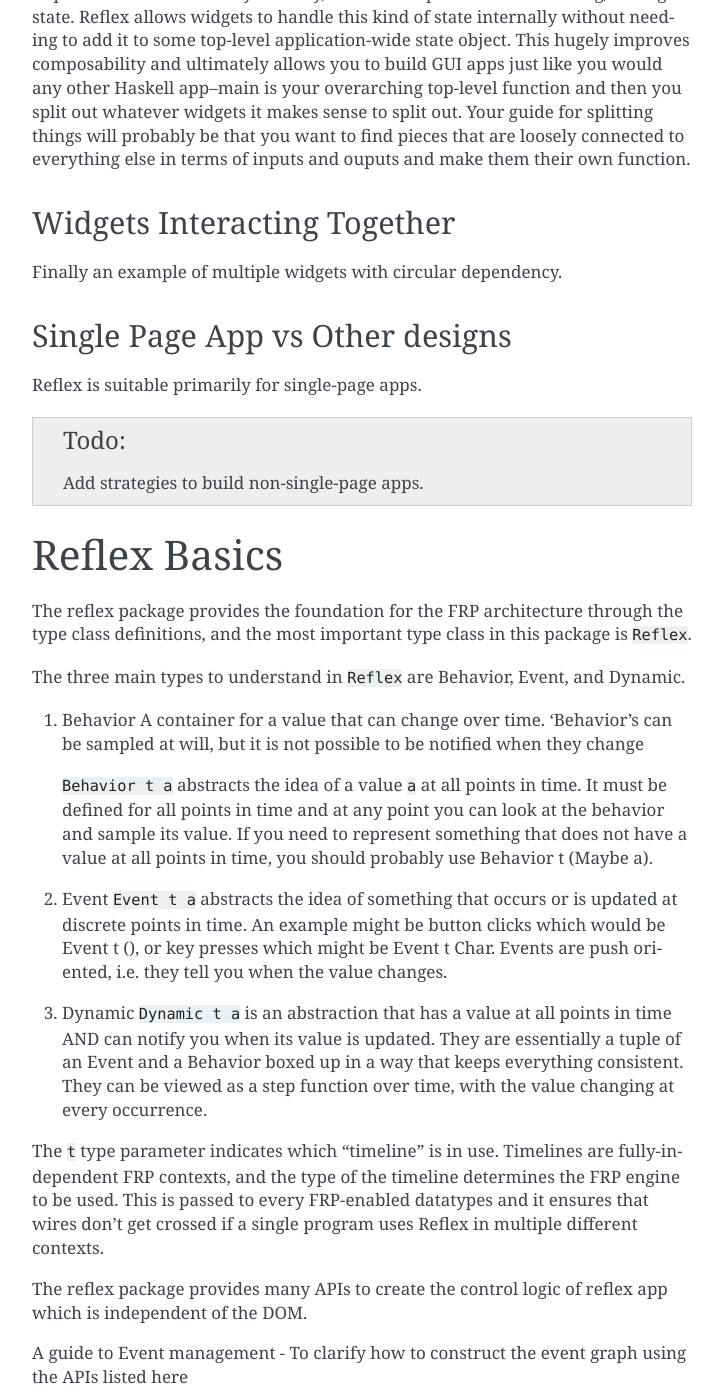
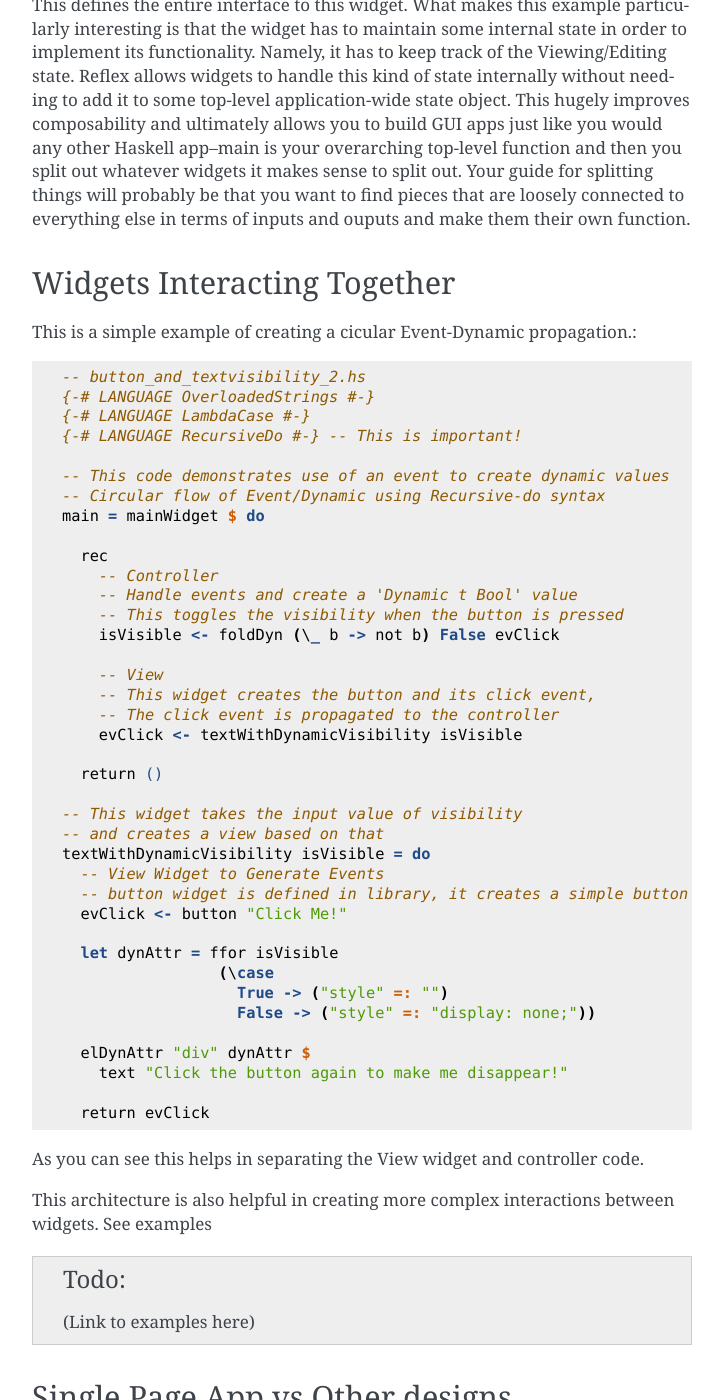
Before and after one commit to reflex-frp/reflex-platform, a Sphinx documentation site: the page built from reflex-frp.org/doc/architecture.rst, in a window 1280 px wide and 1400 px high, scrolled down 1888 px. Shown: the whole window, without its empty margins (388-1111 px from the left). Built offline with Sphinx 7.4.7, drawn with Linux system fonts in a browser that asks for light colours; some of the changed text lies outside the part shown.

Commit message:
add a new example with recursive do

```diff
--- a/reflex-frp.org/doc/architecture.rst
+++ b/reflex-frp.org/doc/architecture.rst
@@ -35,6 +35,9 @@ View-Controller Architecture
 Separate APIs to manage events and to render view ::
 
   -- button_and_textvisibility.hs
+  {-# LANGUAGE OverloadedStrings #-}
+  {-# LANGUAGE LambdaCase #-}
+
   -- This code demonstrates use of an event to create dynamic values
   -- Simple flow of an event from one widget to another.
   main = mainWidget $ do
@@ -94,8 +97,53 @@ loosely connected to everything else in terms of inputs and ouputs and make them
 Widgets Interacting Together
 ~~~~~~~~~~~~~~~~~~~~~~~~~~~~
 
-Finally an example of multiple widgets with circular dependency.
+This is a simple example of creating a cicular Event-Dynamic propagation.::
 
+  -- button_and_textvisibility_2.hs
+  {-# LANGUAGE OverloadedStrings #-}
+  {-# LANGUAGE LambdaCase #-}
+  {-# LANGUAGE RecursiveDo #-} -- This is important!
+
+  -- This code demonstrates use of an event to create dynamic values
+  -- Circular flow of Event/Dynamic using Recursive-do syntax
+  main = mainWidget $ do
+
+    rec
+      -- Controller
+      -- Handle events and create a 'Dynamic t Bool' value
+      -- This toggles the visibility when the button is pressed
+      isVisible <- foldDyn (\_ b -> not b) False evClick
+
+      -- View
+      -- This widget creates the button and its click event,
+      -- The click event is propagated to the controller
+      evClick <- textWithDynamicVisibility isVisible
+
+    return ()
+
+  -- This widget takes the input value of visibility
+  -- and creates a view based on that
+  textWithDynamicVisibility isVisible = do
+    -- View Widget to Generate Events
+    -- button widget is defined in library, it creates a simple button
+    evClick <- button "Click Me!"
+
+    let dynAttr = ffor isVisible
+                   (\case
+                     True -> ("style" =: "")
+                     False -> ("style" =: "display: none;"))
+
+    elDynAttr "div" dynAttr $
+      text "Click the button again to make me disappear!"
+
+    return evClick
+
+As you can see this helps in separating the View widget and controller code.
+
+This architecture is also helpful in creating more complex interactions between
+widgets. See examples
+
+.. todo:: (Link to examples here)
 
 Single Page App vs Other designs
 ~~~~~~~~~~~~~~~~~~~~~~~~~~~~~~~~
```
Also changed, not shown: 1 other file.
